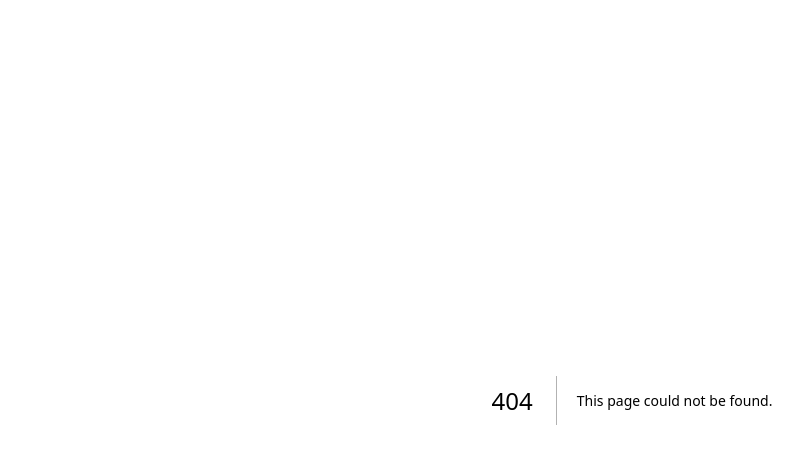
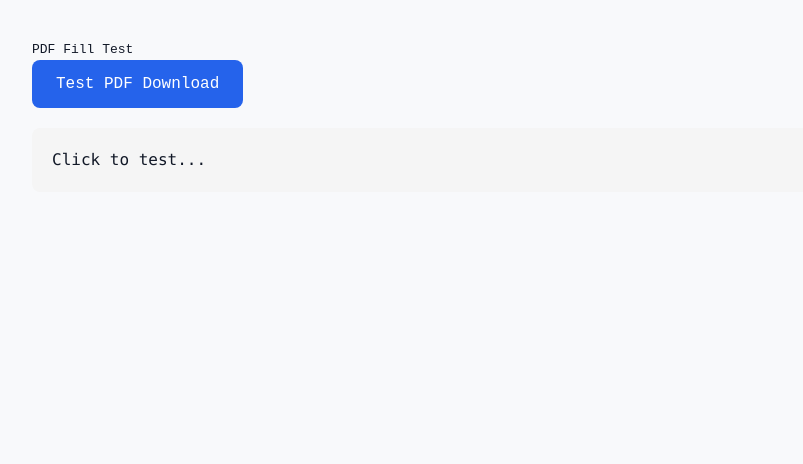
Before and after one commit to kbakos26/submission-ai, a Next.js app: page /test-pdf in a window 1280 px wide. Before the commit this address had no page. Shown: the top 464 px of the page, without its empty margins (8-811 px from the left). Built offline with nearby package versions, Linux system fonts and the light colour scheme.

Commit message:
add: PDF test page at /test-pdf for debugging field filling

```diff
--- /dev/null
+++ b/src/app/test-pdf/page.tsx
@@ -0,0 +1,47 @@
+'use client';
+import { useState } from 'react';
+
+export default function TestPDF() {
+  const [log, setLog] = useState<string[]>([]);
+  const addLog = (msg: string) => setLog(prev => [...prev, msg]);
+
+  const testDownload = async () => {
+    try {
+      addLog('Fetching master template...');
+      const resp = await fetch('/templates/acord-master-template.pdf');
+      addLog(`Response: ${resp.status} ${resp.statusText}, type: ${resp.headers.get('content-type')}`);
+      if (!resp.ok) { addLog('FAILED'); return; }
+      const bytes = await resp.arrayBuffer();
+      addLog(`Template size: ${bytes.byteLength} bytes`);
+      const { PDFDocument } = await import('pdf-lib');
+      const doc = await PDFDocument.load(bytes);
+      const form = doc.getForm();
+      addLog(`Fields: ${form.getFields().length}`);
+      try { form.getTextField('ACORD_Policy_Insured1_Name').setText('TEST COMPANY INC'); addLog('✓ Insured name'); } catch(e: any) { addLog('✗ ' + e.message); }
+      try { form.getTextField('ACORD_CurrentDate').setText('03/21/2026'); addLog('✓ Date'); } catch(e: any) { addLog('✗ ' + e.message); }
+      try { form.getTextField('GeneralLiability_EachOccurrence_LimitAmount_A').setText('2,000,000'); addLog('✓ GL limit'); } catch(e: any) { addLog('✗ ' + e.message); }
+      try { form.getTextField('CommercialProperty_Premises_LimitAmount_A').setText('1,500,000'); addLog('✓ Property limit'); } catch(e: any) { addLog('✗ ' + e.message); }
+      form.flatten();
+      addLog('Flattened. Extracting pages...');
+      const outDoc = await PDFDocument.create();
+      const pages = await outDoc.copyPages(doc, [0, 1, 2, 3]);
+      pages.forEach(p => outDoc.addPage(p));
+      const outBytes = await outDoc.save();
+      addLog(`Output: ${outBytes.byteLength} bytes. Downloading...`);
+      const blob = new Blob([outBytes as BlobPart], { type: 'application/pdf' });
+      const url = URL.createObjectURL(blob);
+      const a = document.createElement('a');
+      a.href = url; a.download = 'test-filled-125.pdf'; a.click();
+      URL.revokeObjectURL(url);
+      addLog('Done!');
+    } catch(e: any) { addLog('ERROR: ' + e.message); console.error(e); }
+  };
+
+  return (
+    <div style={{ padding: 40, fontFamily: 'monospace' }}>
+      <h1>PDF Fill Test</h1>
+      <button onClick={testDownload} style={{ padding: '12px 24px', fontSize: 16, cursor: 'pointer', background: '#2563eb', color: 'white', border: 'none', borderRadius: 8 }}>Test PDF Download</button>
+      <pre style={{ marginTop: 20, background: '#f5f5f5', padding: 20, borderRadius: 8, whiteSpace: 'pre-wrap' }}>{log.join('\n') || 'Click to test...'}</pre>
+    </div>
+  );
+}
```
